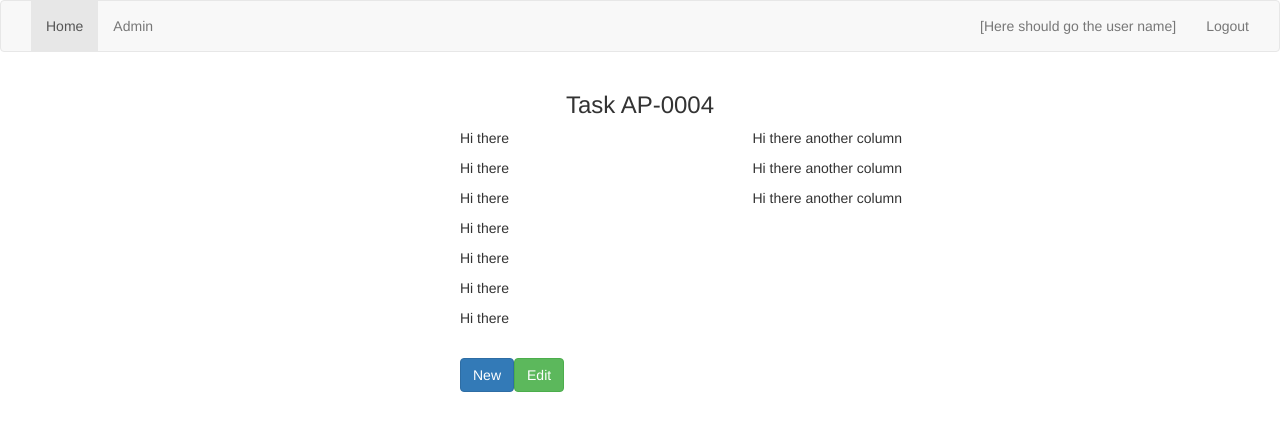
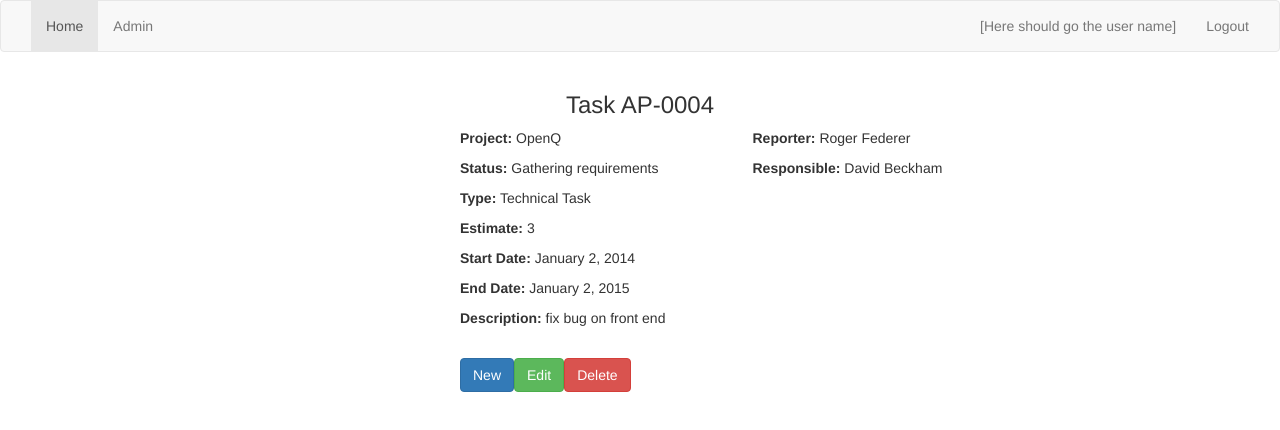
Before and after one commit to tarasmurzenkovv/angular2-da, an Angular app: page / in a window 1280 px wide. Shown: the top 430 px of the page. Built offline with nearby package versions, Linux system fonts and the light colour scheme.

Commit message:
added project service, styled in another way the task component

```diff
--- a/src/app/model/person.ts
+++ b/src/app/model/person.ts
@@ -11,4 +11,8 @@ export class Person {
    */
   constructor(public firstName: string, public lastName: string) {
   }
+
+  toString(): string {
+    return this.firstName + ' ' + this.lastName;
+  }
 }
--- a/src/app/model/task.ts
+++ b/src/app/model/task.ts
@@ -43,6 +43,11 @@ export class TimeRange {
   }
 }
 
+export class Project {
+  constructor(public projectName: string) {
+  }
+}
+
 /**
  * Models the simple task.
  * @author Taras Murzenkov
--- /dev/null
+++ b/src/app/service/project/project.service.ts
@@ -0,0 +1,13 @@
+import {Injectable} from '@angular/core';
+import {Project} from '../../model/task';
+
+@Injectable()
+export class ProjectService {
+
+  constructor() {
+  }
+
+  getProject(): Project {
+    return new Project('OpenQ');
+  }
+}
--- a/src/app/task/task.component.html
+++ b/src/app/task/task.component.html
@@ -7,18 +7,17 @@
     <div class="container center-block">
       <div class="row">
         <div class="col-md-3 col-lg-offset-4">
-          <p>Hi there</p>
-          <p>Hi there</p>
-          <p>Hi there</p>
-          <p>Hi there</p>
-          <p>Hi there</p>
-          <p>Hi there</p>
-          <p>Hi there</p>
+          <p><strong>Project:</strong> {{project.projectName}}</p>
+          <p><strong>Status:</strong> {{task.status}}</p>
+          <p><strong>Type:</strong> {{task.type}}</p>
+          <p><strong>Estimate:</strong> {{task.estimate}}</p>
+          <p><strong>Start Date:</strong> {{task.range.start|date:'longDate'}}</p>
+          <p><strong>End Date:</strong> {{task.range.end|date:'longDate'}}</p>
+          <p><strong>Description:</strong> {{task.description}}</p>
         </div>
         <div class="col-md-3">
-          <p>Hi there another column</p>
-          <p>Hi there another column</p>
-          <p>Hi there another column</p>
+          <p><strong>Reporter:</strong> {{reportingPerson.toString()}}</p>
+          <p><strong>Responsible:</strong> {{responsiblePerson.toString()}}</p>
         </div>
       </div>
       <br>
@@ -26,6 +25,7 @@
         <div class="col-md-3 col-md-offset-4">
           <button class="btn btn-primary">New</button>
           <button class="btn btn-success">Edit</button>
+          <button class="btn btn-danger">Delete</button>
         </div>
       </div>
     </div>
--- a/src/app/task/task.component.ts
+++ b/src/app/task/task.component.ts
@@ -1,8 +1,9 @@
 import {Component, Input, OnChanges, OnInit, SimpleChanges} from '@angular/core';
 import {TaskService} from '../service/task/task.service';
-import {Task} from '../model/task';
+import {Project, Task} from '../model/task';
 import {PersonService} from '../service/person/person.service';
 import {Person} from '../model/person';
+import {ProjectService} from "../service/project/project.service";
 
 @Component({
   selector: 'app-task',
@@ -12,13 +13,14 @@ export class TaskComponent implements OnInit, OnChanges {
   task: Task;
   reportingPerson: Person;
   responsiblePerson: Person;
+  project: Project;
   selectedType: string;
   types: string[];
   editMode = false;
   @Input()
   newDescription: string;
 
-  constructor(private taskService: TaskService, private personService: PersonService) {
+  constructor(private taskService: TaskService, private personService: PersonService, private projectService: ProjectService) {
   }
 
   ngOnInit() {
@@ -27,6 +29,7 @@ export class TaskComponent implements OnInit, OnChanges {
     this.responsiblePerson = this.personService.getResponsiblePerson();
     this.types = this.taskService.getTaskTypes();
     this.selectedType = this.types[4];
+    this.project = this.projectService.getProject();
   }
 
   ngOnChanges(changes: SimpleChanges) {
```
Also changed, not shown: src/app/app.module.ts (+8 -6 lines), 1 other file (tests, documents, lock files or other folders).
